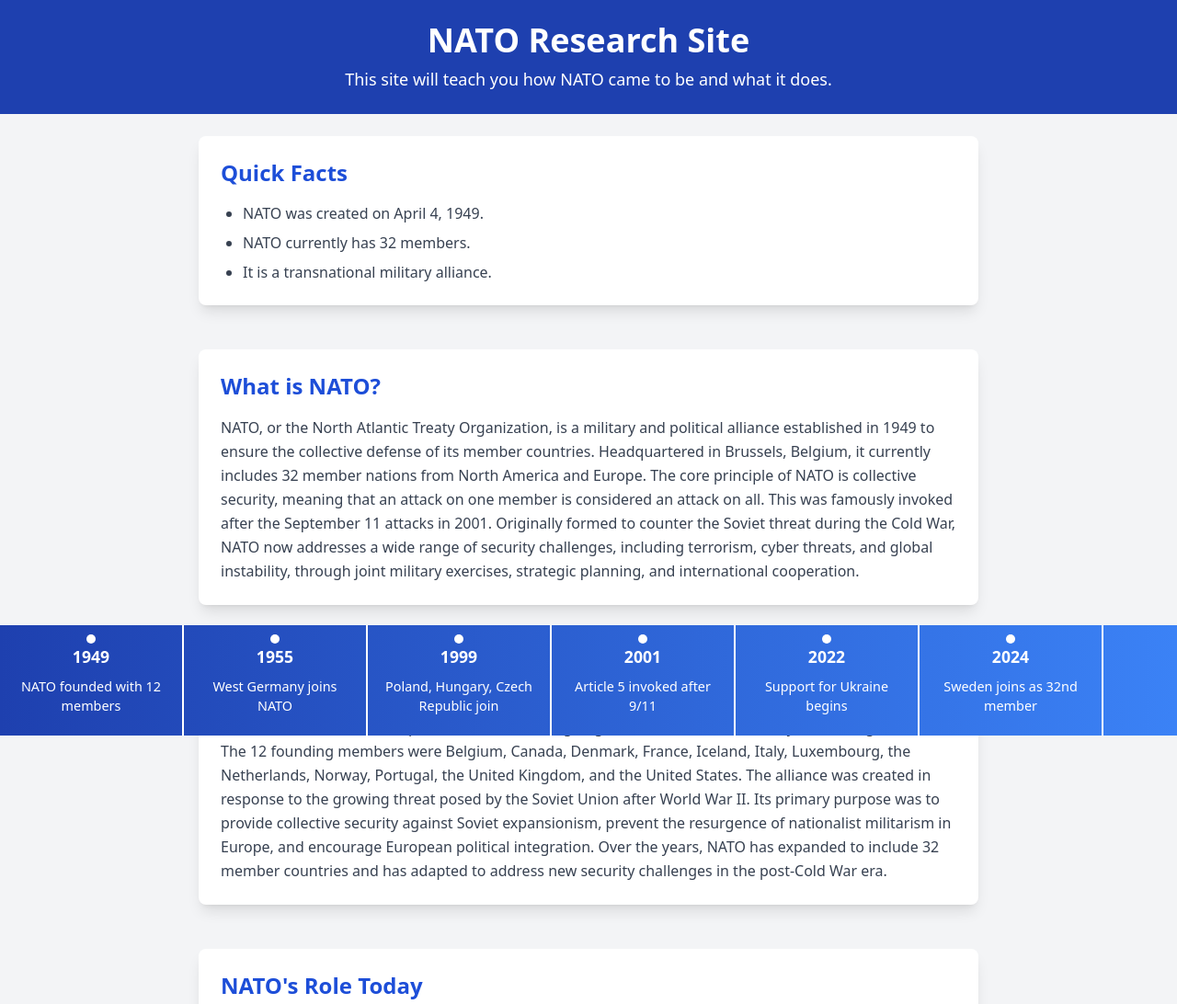
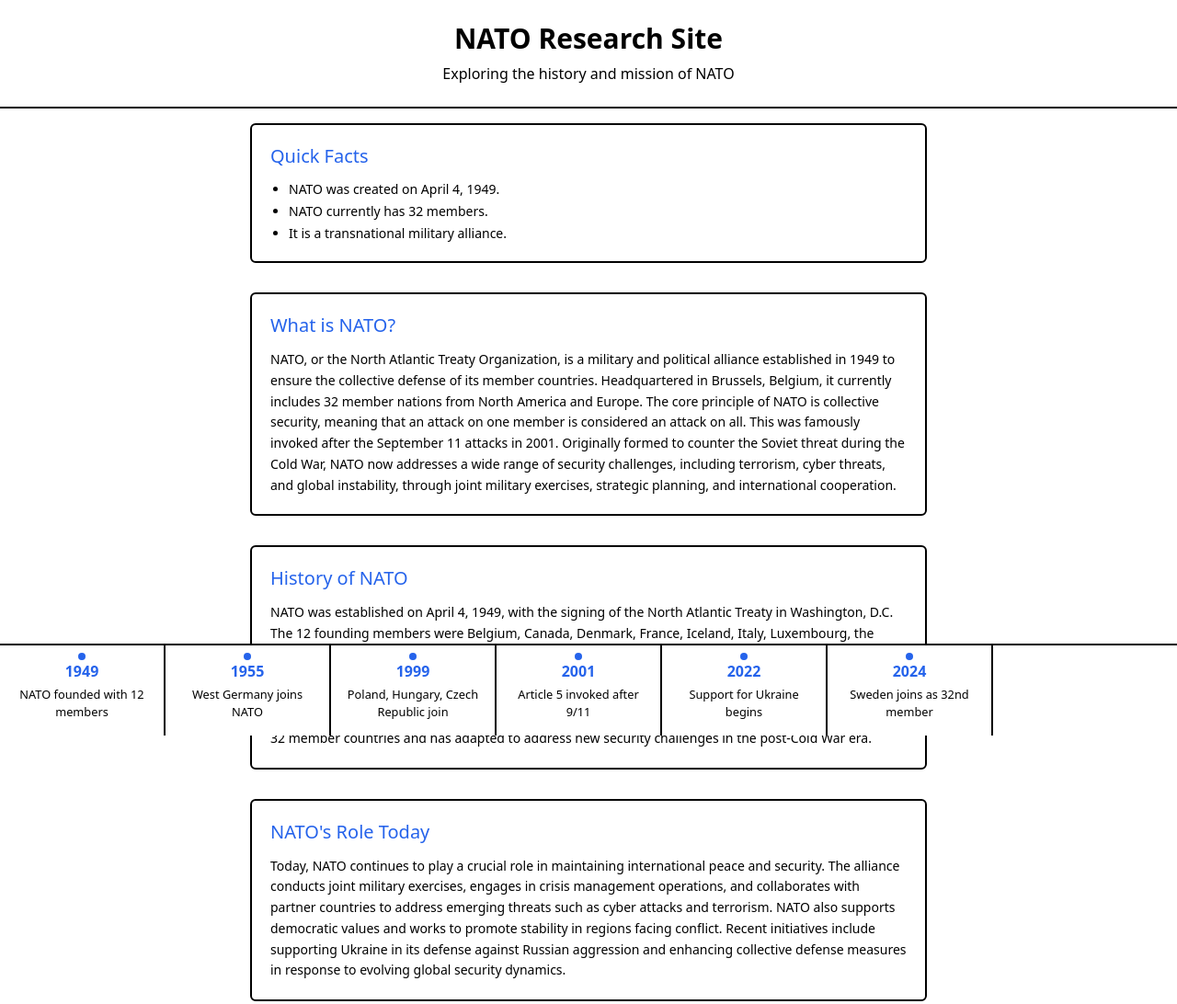
Before and after one commit to AtomicShadow9/Simplenatowebsite, a plain HTML site: page index.html in a window 1280 px wide. Shown: the top 1092 px of the page at 92% size. Drawn offline with nearby package versions, Linux system fonts and the light colour scheme.

Commit message:
Update index.html

```diff
--- a/index.html
+++ b/index.html
@@ -7,19 +7,12 @@
     <script src="https://cdn.tailwindcss.com"></script>
     <style>
         @keyframes fadeIn {
-            from { opacity: 0; transform: translateY(20px); }
+            from { opacity: 0; transform: translateY(10px); }
             to { opacity: 1; transform: translateY(0); }
         }
         .animate-fade-in {
             opacity: 0;
-            animation: fadeIn 1s ease-out forwards;
-        }
-        .hover-scale {
-            transition: transform 0.3s ease, box-shadow 0.3s ease;
-        }
-        .hover-scale:hover {
-            transform: scale(1.02);
-            box-shadow: 0 4px 15px rgba(0, 0, 0, 0.1);
+            animation: fadeIn 0.8s ease-out forwards;
         }
         .underline-hover {
             position: relative;
@@ -29,10 +22,10 @@
             content: '';
             position: absolute;
             width: 0;
-            height: 2px;
+            height: 1px;
             bottom: 0;
             left: 0;
-            background-color: #1e40af;
+            background-color: #2563eb;
             transition: width 0.3s ease;
         }
         .underline-hover:hover::after {
@@ -43,9 +36,10 @@
             bottom: 0;
             left: 0;
             right: 0;
-            height: 120px;
+            height: 100px;
             overflow-x: hidden;
-            background: linear-gradient(to right, #1e40af, #3b82f6);
+            background: white;
+            border-top: 2px solid black;
             z-index: 20;
         }
         .timeline {
@@ -56,96 +50,104 @@
         }
         .timeline-item {
             flex: 0 0 auto;
-            width: 200px;
+            width: 180px;
             height: 100%;
             display: flex;
             flex-direction: column;
             justify-content: center;
             align-items: center;
-            color: white;
-            border-right: 2px solid white;
+            color: black;
+            border-right: 2px solid black;
             position: relative;
         }
         .timeline-item::before {
             content: '';
             position: absolute;
-            top: 10px;
-            width: 10px;
-            height: 10px;
-            background: white;
+            top: 8px;
+            width: 8px;
+            height: 8px;
+            background: #2563eb;
             border-radius: 50%;
         }
         .timeline-item h5 {
-            font-size: 1.1rem;
-            font-weight: bold;
-            margin-bottom: 0.5rem;
+            font-size: 1rem;
+            font-weight: 600;
+            margin-bottom: 0.25rem;
+            color: #2563eb;
         }
         .timeline-item p {
-            font-size: 0.9rem;
+            font-size: 0.8rem;
             text-align: center;
-            padding: 0 1rem;
+            padding: 0 0.75rem;
         }
         main {
-            padding-bottom: 140px; /* Prevents content overlap with fixed timeline */
+            padding-bottom: 120px; /* Prevents content overlap with fixed timeline */
+        }
+        section {
+            border: 2px solid black;
+            transition: background-color 0.2s ease;
+        }
+        section:hover {
+            background-color: #f0f5ff; /* Light blue tint on hover */
         }
     </style>
 </head>
-<body class="bg-gray-100 font-sans text-gray-800">
-    <header class="bg-blue-800 text-white py-6 text-center">
-        <h1 class="text-4xl font-bold animate-fade-in" style="animation-delay: 0.1s;">NATO Research Site</h1>
-        <p class="mt-2 text-lg animate-fade-in underline-hover" style="animation-delay: 0.2s;">
-            This site will teach you how NATO came to be and what it does.
+<body class="bg-white font-sans text-black">
+    <header class="bg-white text-black py-6 text-center border-b-2 border-black">
+        <h1 class="text-3xl font-semibold animate-fade-in" style="animation-delay: 0.1s;">NATO Research Site</h1>
+        <p class="mt-2 text-base animate-fade-in underline-hover" style="animation-delay: 0.2s;">
+            Exploring the history and mission of NATO
         </p>
     </header>
 
-    <main class="max-w-4xl mx-auto p-6 space-y-12">
-        <section class="bg-white rounded-lg shadow-lg p-6 animate-fade-in hover-scale" style="animation-delay: 0.3s;">
-            <h4 class="text-2xl font-semibold text-blue-700 mb-4">Quick Facts</h4>
-            <ul class="list-disc pl-6 space-y-2 text-gray-700">
+    <main class="max-w-3xl mx-auto p-4 space-y-8">
+        <section class="bg-white rounded-md p-5 animate-fade-in" style="animation-delay: 0.3s;">
+            <h4 class="text-xl font-medium text-blue-600 mb-3">Quick Facts</h4>
+            <ul class="list-disc pl-5 space-y-1 text-black text-sm">
                 <li class="animate-fade-in" style="animation-delay: 0.4s;">NATO was created on April 4, 1949.</li>
                 <li class="animate-fade-in" style="animation-delay: 0.5s;">NATO currently has 32 members.</li>
                 <li class="animate-fade-in" style="animation-delay: 0.6s;">It is a transnational military alliance.</li>
             </ul>
         </section>
 
-        <section class="bg-white rounded-lg shadow-lg p-6 animate-fade-in hover-scale" style="animation-delay: 0.7s;">
-            <h4 class="text-2xl font-semibold text-blue-700 mb-4">What is NATO?</h4>
-            <p class="text-gray-700 leading-relaxed">
+        <section class="bg-white rounded-md p-5 animate-fade-in" style="animation-delay: 0.7s;">
+            <h4 class="text-xl font-medium text-blue-600 mb-3">What is NATO?</h4>
+            <p class="text-black leading-relaxed text-sm">
                 NATO, or the North Atlantic Treaty Organization, is a military and political alliance established in 1949 to ensure the collective defense of its member countries. Headquartered in Brussels, Belgium, it currently includes 32 member nations from North America and Europe. The core principle of NATO is collective security, meaning that an attack on one member is considered an attack on all. This was famously invoked after the September 11 attacks in 2001. Originally formed to counter the Soviet threat during the Cold War, NATO now addresses a wide range of security challenges, including terrorism, cyber threats, and global instability, through joint military exercises, strategic planning, and international cooperation.
             </p>
         </section>
 
-        <section class="bg-white rounded-lg shadow-lg p-6 animate-fade-in hover-scale" style="animation-delay: 0.8s;">
-            <h4 class="text-2xl font-semibold text-blue-700 mb-4">History of NATO</h4>
-            <p class="text-gray-700 leading-relaxed">
+        <section class="bg-white rounded-md p-5 animate-fade-in" style="animation-delay: 0.8s;">
+            <h4 class="text-xl font-medium text-blue-600 mb-3">History of NATO</h4>
+            <p class="text-black leading-relaxed text-sm">
                 NATO was established on April 4, 1949, with the signing of the North Atlantic Treaty in Washington, D.C. The 12 founding members were Belgium, Canada, Denmark, France, Iceland, Italy, Luxembourg, the Netherlands, Norway, Portugal, the United Kingdom, and the United States. The alliance was created in response to the growing threat posed by the Soviet Union after World War II. Its primary purpose was to provide collective security against Soviet expansionism, prevent the resurgence of nationalist militarism in Europe, and encourage European political integration. Over the years, NATO has expanded to include 32 member countries and has adapted to address new security challenges in the post-Cold War era.
             </p>
         </section>
 
-        <section class="bg-white rounded-lg shadow-lg p-6 animate-fade-in hover-scale" style="animation-delay: 0.9s;">
-            <h4 class="text-2xl font-semibold text-blue-700 mb-4">NATO's Role Today</h4>
-            <p class="text-gray-700 leading-relaxed">
+        <section class="bg-white rounded-md p-5 animate-fade-in" style="animation-delay: 0.9s;">
+            <h4 class="text-xl font-medium text-blue-600 mb-3">NATO's Role Today</h4>
+            <p class="text-black leading-relaxed text-sm">
                 Today, NATO continues to play a crucial role in maintaining international peace and security. The alliance conducts joint military exercises, engages in crisis management operations, and collaborates with partner countries to address emerging threats such as cyber attacks and terrorism. NATO also supports democratic values and works to promote stability in regions facing conflict. Recent initiatives include supporting Ukraine in its defense against Russian aggression and enhancing collective defense measures in response to evolving global security dynamics.
             </p>
         </section>
 
-        <section class="bg-white rounded-lg shadow-lg p-6 animate-fade-in hover-scale" style="animation-delay: 1.0s;">
-            <h4 class="text-2xl font-semibold text-blue-700 mb-4">NATO's Organizational Structure</h4>
-            <p class="text-gray-700 leading-relaxed">
+        <section class="bg-white rounded-md p-5 animate-fade-in" style="animation-delay: 1.0s;">
+            <h4 class="text-xl font-medium text-blue-600 mb-3">NATO's Organizational Structure</h4>
+            <p class="text-black leading-relaxed text-sm">
                 NATO's structure is designed to facilitate decision-making and coordination among member states. The North Atlantic Council (NAC), based in Brussels, is the primary decision-making body, comprising representatives from all member countries. The Secretary General, appointed for a four-year term, chairs the NAC and serves as NATO's chief spokesperson. Military operations are overseen by the Military Committee, which advises the NAC and directs NATO's two main commands: Allied Command Operations (ACO) in Mons, Belgium, and Allied Command Transformation (ACT) in Norfolk, Virginia. These bodies ensure NATO's strategic and operational effectiveness across its missions.
             </p>
         </section>
 
-        <section class="bg-white rounded-lg shadow-lg p-6 animate-fade-in hover-scale" style="animation-delay: 1.1s;">
-            <h4 class="text-2xl font-semibold text-blue-700 mb-4">Key NATO Operations</h4>
-            <p class="text-gray-700 leading-relaxed">
+        <section class="bg-white rounded-md p-5 animate-fade-in" style="animation-delay: 1.1s;">
+            <h4 class="text-xl font-medium text-blue-600 mb-3">Key NATO Operations</h4>
+            <p class="text-black leading-relaxed text-sm">
                 NATO has undertaken numerous operations to promote security and stability. Notable missions include the International Security Assistance Force (ISAF) in Afghanistan (2003–2014), which aimed to combat terrorism and support Afghan governance, and Operation Unified Protector in Libya (2011), which enforced a no-fly zone during the Libyan civil war. More recently, NATO has led maritime security operations, such as Operation Sea Guardian in the Mediterranean, to counter terrorism and human trafficking. The alliance also conducts regular exercises, like Defender Europe, to enhance readiness and interoperability among member forces.
             </p>
         </section>
 
-        <section class="bg-white rounded-lg shadow-lg p-6 animate-fade-in hover-scale" style="animation-delay: 1.2s;">
-            <h4 class="text-2xl font-semibold text-blue-700 mb-4">Credits</h4>
-            <ul class="list-none space-y-2 text-gray-700">
+        <section class="bg-white rounded-md p-5 animate-fade-in" style="animation-delay: 1.2s;">
+            <h4 class="text-xl font-medium text-blue-600 mb-3">Credits</h4>
+            <ul class="list-none space-y-1 text-black text-sm">
                 <li class="animate-fade-in" style="animation-delay: 1.3s;">Website by: Vincent, David</li>
                 <li class="animate-fade-in" style="animation-delay: 1.4s;">Research by: Anthony, David, Mathieu</li>
             </ul>
@@ -181,19 +183,26 @@
         </div>
     </div>
 
-    <footer class="bg-blue-800 text-white text-center py-4 mt-12">
+    <footer class="bg-white text-black text-center py-4 mt-8 text-sm border-t-2 border-black">
         <p>© 2025 NATO Research Site. All rights reserved.</p>
     </footer>
 
     <script>
-        const timeline = document.querySelector('.timeline');
-        const timelineWidth = timeline.scrollWidth - window.innerWidth;
+        function updateTimeline() {
+            const timeline = document.querySelector('.timeline');
+            const timelineContainer = document.querySelector('.timeline-container');
+            const timelineWidth = timeline.scrollWidth - timelineContainer.offsetWidth;
 
-        window.addEventListener('scroll', () => {
-            const scrollPercentage = window.scrollY / (document.body.scrollHeight - window.innerHeight);
-            const translateX = -scrollPercentage * timelineWidth;
-            timeline.style.transform = `translateX(${translateX}px)`;
-        });
+            window.addEventListener('scroll', () => {
+                const scrollPercentage = window.scrollY / (document.body.scrollHeight - window.innerHeight);
+                const translateX = Math.max(-timelineWidth, Math.min(0, -scrollPercentage * timelineWidth));
+                timeline.style.transform = `translateX(${translateX}px)`;
+            });
+        }
+
+        // Initial call and update on resize
+        updateTimeline();
+        window.addEventListener('resize', updateTimeline);
     </script>
 </body>
 </html>
```
